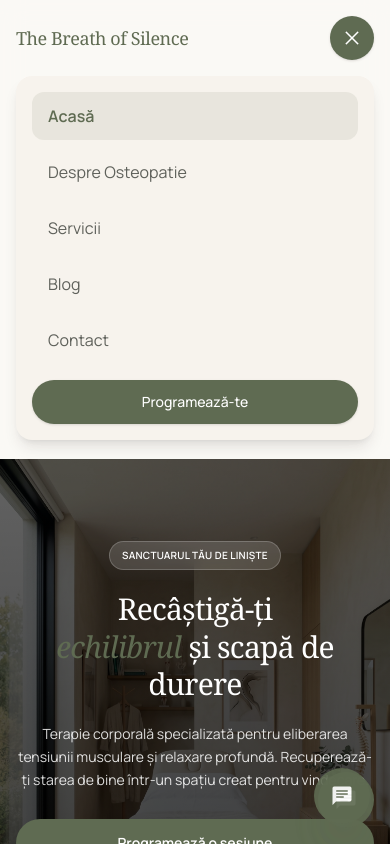
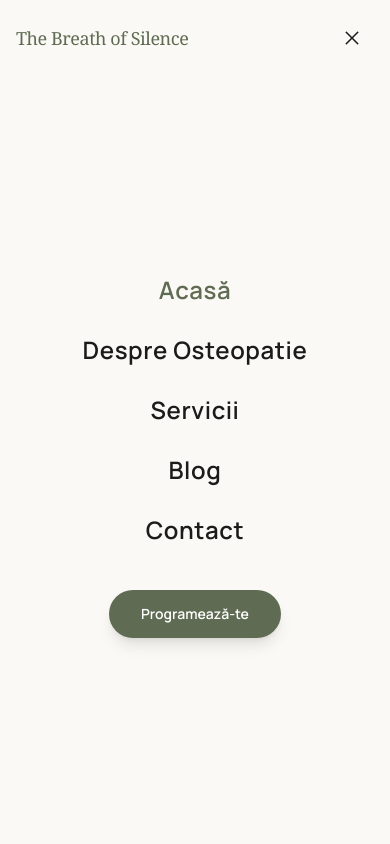
Before and after one commit to Durbace/Site-Terapie, an Angular app: page / in a window 390 px wide. Both pictures are taken after a click on the button "menu". Shown: the top 844 px of the page. Built offline with nearby package versions, Linux system fonts and the light colour scheme.

Commit message:
feat: enhance layout and styling for the About and Contact sections with improved animations and responsiveness

```diff
--- a/src/app/homepage/homepage.html
+++ b/src/app/homepage/homepage.html
@@ -65,22 +65,23 @@
     <!-- About Section -->
     <section class="py-16 sm:py-20 lg:py-28 bg-surface-container-low" id="about">
         <div class="max-w-7xl mx-auto px-4 sm:px-6 md:px-10 lg:px-8">
-            <div class="grid grid-cols-1 lg:grid-cols-2 gap-8 sm:gap-10 lg:gap-20 mb-10 sm:mb-12 lg:mb-20">
-                <div>
-                    <h2 appRevealOnScroll
+            <div class="max-w-4xl mx-auto text-center mb-10 sm:mb-12 lg:mb-20">
+                <span appRevealOnScroll [delay]="80"
+                    class="text-primary font-medium tracking-widest uppercase text-[10px] sm:text-xs mb-4 block">
+                    Terapie corporală
+                </span>
+
+                <h2 appRevealOnScroll [delay]="100"
                     class="text-2xl sm:text-3xl lg:text-4xl font-serif text-on-surface mb-5 sm:mb-6 lg:mb-8">
                     O abordare holistică a eliberării de tensiune
                 </h2>
-                    <p appRevealOnScroll [delay]="120"
-                        class="text-base sm:text-lg text-on-surface-variant leading-relaxed">
+
+                <p appRevealOnScroll [delay]="180"
+                    class="text-base sm:text-lg text-on-surface-variant leading-relaxed max-w-3xl mx-auto">
                     La The Breath of Silence, nu tratăm doar simptomele, ci căutăm rădăcina disconfortului tău.
                     Terapia noastră corporală combină tehnici moderne cu o înțelegere profundă a anatomiei umane,
                     oferindu-ți un spațiu unde corpul tău poate, în sfârșit, să expire.
                 </p>
-                </div>
-                <div class="hidden lg:flex items-end justify-end">
-                    <div class="h-px w-full bg-outline-variant/30"></div>
-                </div>
             </div>
 
             <div class="grid grid-cols-1 sm:grid-cols-2 xl:grid-cols-4 gap-6 sm:gap-8">
@@ -434,12 +435,6 @@
                             class="w-full sm:w-auto inline-flex items-center justify-center bg-surface text-primary px-5 sm:px-8 py-3.5 sm:py-4 rounded-full text-sm sm:text-base font-semibold hover:scale-102 active:scale-95 transition-all">
                             Fă o programare
                         </a>
-
-                        <a href="https://wa.me/40742638613"
-                            class="w-full sm:w-auto inline-flex items-center justify-center gap-2.5 border border-surface/30 text-surface px-5 sm:px-8 py-3.5 sm:py-4 rounded-full text-sm sm:text-base font-semibold hover:scale-102 active:scale-95 hover:bg-white/10 transition-all">
-                            <span class="material-symbols-outlined text-[20px]">chat</span>
-                            WhatsApp
-                        </a>
                     </div>
                 </div>
 
@@ -455,49 +450,95 @@
 
     <!-- Contact Section -->
     <section class="py-16 sm:py-20 lg:py-28" id="contact">
-        <div
-            class="max-w-7xl mx-auto px-4 sm:px-6 md:px-10 lg:px-8 grid grid-cols-1 lg:grid-cols-2 gap-10 sm:gap-12 lg:gap-20">
-            <div>
-                <h2 appRevealOnScroll class="text-2xl sm:text-3xl lg:text-4xl font-serif mb-8 sm:mb-10 lg:mb-12">Unde ne
-                    găsești</h2>
+    <div class="max-w-7xl mx-auto px-4 sm:px-6 md:px-10 lg:px-8">
+        <!-- Header -->
+        <div class="max-w-3xl mx-auto text-center mb-10 sm:mb-12 lg:mb-16">
+            <span appRevealOnScroll [delay]="80"
+                class="text-primary font-medium tracking-widest uppercase text-[10px] sm:text-xs mb-4 block">
+                Contact
+            </span>
 
-                <div class="space-y-6 sm:space-y-8 lg:space-y-10">
-                    <div appRevealOnScroll [delay]="0" class="flex gap-4 sm:gap-6">
-                        <span class="material-symbols-outlined text-primary text-3xl">location_on</span>
-                        <div>
-                            <h4 class="font-bold text-lg mb-1">Adresă</h4>
-                            <p class="text-on-surface-variant">Strada Brașovului Nr. 100, Brașov</p>
+            <h2 appRevealOnScroll [delay]="100"
+                class="text-2xl sm:text-3xl lg:text-4xl font-serif mb-5 sm:mb-6">
+                Unde ne găsești
+            </h2>
+
+            <p appRevealOnScroll [delay]="180"
+                class="text-sm sm:text-base text-on-surface-variant leading-relaxed max-w-2xl mx-auto">
+                Te așteptăm într-un spațiu calm și primitor, dedicat echilibrului, relaxării și recuperării.
+                Ne poți contacta telefonic, pe WhatsApp sau prin email.
+            </p>
+        </div>
+
+        <!-- Contact cards -->
+        <div class="grid grid-cols-1 sm:grid-cols-2 xl:grid-cols-4 gap-5 sm:gap-6 mb-8 sm:mb-10 lg:mb-12">
+            <div appRevealOnScroll [delay]="0"
+                class="bg-surface-container-lowest p-6 sm:p-8 rounded-lg border border-outline-variant/10 shadow-sm hover:shadow-lg transition-all">
+                <div class="w-12 h-12 bg-primary/10 text-primary rounded-full flex items-center justify-center mb-5">
+                    <span class="material-symbols-outlined">location_on</span>
+                </div>
+
+                <h3 class="text-lg font-bold mb-2">Adresă</h3>
+                <p class="text-on-surface-variant text-sm sm:text-base">
+                    Strada Brașovului Nr. 100, Brașov
+                </p>
+            </div>
+
+            <div appRevealOnScroll [delay]="100"
+                class="bg-surface-container-lowest p-6 sm:p-8 rounded-lg border border-outline-variant/10 shadow-sm hover:shadow-lg transition-all">
+                <div class="w-12 h-12 bg-primary/10 text-primary rounded-full flex items-center justify-center mb-5">
+                    <span class="material-symbols-outlined">call</span>
+                </div>
+
+                <h3 class="text-lg font-bold mb-2">Telefon</h3>
+                <p class="text-on-surface-variant text-sm sm:text-base mb-4">
+                    +40 742 638 613
+                </p>
+
+                <a href="tel:+40742638613"
+                    class="text-primary font-bold inline-flex items-center gap-2 text-sm sm:text-base">
+                    Sună acum
+                    <span class="material-symbols-outlined text-[18px]">arrow_forward</span>
+                </a>
+            </div>
+
+            <div appRevealOnScroll [delay]="200"
+                class="bg-surface-container-lowest p-6 sm:p-8 rounded-lg border border-outline-variant/10 shadow-sm hover:shadow-lg transition-all">
+                <div class="w-12 h-12 bg-primary/10 text-primary rounded-full flex items-center justify-center mb-5">
+                    <span class="material-symbols-outlined">mail</span>
+                </div>
+
+                <h3 class="text-lg font-bold mb-2">Email</h3>
+                <p class="text-on-surface-variant text-sm sm:text-base break-words">
+                    contact@breathofsilence.ro
+                </p>
+            </div>
+
+            <div appRevealOnScroll [delay]="300"
+                class="bg-primary text-on-primary p-6 sm:p-8 rounded-lg hero-gradient shadow-lg">
+                <div class="w-12 h-12 bg-white/10 rounded-full flex items-center justify-center mb-5">
+                    <span class="material-symbols-outlined">schedule</span>
+                </div>
+
+                <h3 class="text-lg font-bold mb-4">Program</h3>
+
+                <ul class="space-y-2 text-sm opacity-90">
+                    <li class="flex justify-between gap-4">
+                        <span>L-V</span>
+                        <span>10:00 - 20:00</span>
+                    </li>
+
+                    <li class="flex justify-between gap-4">
+                        <span>S-D</span>
+                        <span>Închis</span>
+                    </li>
+                </ul>
             </div>
         </div>
 
-                    <div appRevealOnScroll [delay]="100" class="flex gap-4 sm:gap-6">
-                        <span class="material-symbols-outlined text-primary text-3xl">call</span>
-                        <div>
-                            <h4 class="font-bold text-lg mb-1">Telefon</h4>
-                            <p class="text-on-surface-variant">+40 742 638 613</p>
-                        </div>
-                    </div>
-
-                    <div appRevealOnScroll [delay]="200" class="flex gap-4 sm:gap-6">
-                        <span class="material-symbols-outlined text-primary text-3xl">mail</span>
-                        <div>
-                            <h4 class="font-bold text-lg mb-1">Email</h4>
-                            <p class="text-on-surface-variant">contact@breathofsilence.ro</p>
-                        </div>
-                    </div>
-
-                    <div appRevealOnScroll [delay]="300" class="flex gap-4 sm:gap-6">
-                        <span class="material-symbols-outlined text-primary text-3xl">schedule</span>
-                        <div>
-                            <h4 class="font-bold text-lg mb-1">Program</h4>
-                            <p class="text-on-surface-variant">L-V: 10:00 - 20:00<br />S-D: Închis</p>
-                        </div>
-                    </div>
-                </div>
-            </div>
-
+        <!-- Map below -->
         <div appRevealOnScroll [delay]="180"
-                class="h-[320px] sm:h-[400px] lg:h-[500px] bg-surface-container rounded-lg overflow-hidden relative shadow-inner">
+            class="h-[320px] sm:h-[400px] md:h-[460px] lg:h-[520px] bg-surface-container rounded-xl overflow-hidden relative shadow-inner border border-outline-variant/10">
             <iframe id="mapFrame" class="w-full h-full grayscale"
                 src="https://www.google.com/maps?q=Strada+Brasovului+nr+100,+Brasov,+Romania&output=embed"
                 loading="lazy" referrerpolicy="no-referrer-when-downgrade">
@@ -518,15 +559,3 @@
 
 <!-- Footer -->
 <app-footer></app-footer>
-
-<!-- Floating WhatsApp -->
-<div class="fixed bottom-4 right-4 sm:bottom-6 sm:right-6 lg:bottom-8 lg:right-8 z-50">
-    <a class="bg-primary dark:bg-stone-800 text-white rounded-full p-3 sm:p-4 w-14 h-14 sm:w-16 sm:h-16 flex items-center justify-center shadow-2xl shadow-primary/20 hover:scale-110 hover:rotate-3 transition-all animate-pulse group relative"
-        href="https://wa.me/40742638613">
-        <span class="material-symbols-outlined filled-icon">chat</span>
-        <div
-            class="absolute right-16 sm:right-20 bg-primary text-white py-2 px-4 rounded-lg text-sm whitespace-nowrap opacity-0 group-hover:opacity-100 transition-opacity pointer-events-none hidden sm:block">
-            Contact Rapid pe WhatsApp
-        </div>
-    </a>
-</div>
--- a/src/app/navbar/navbar.html
+++ b/src/app/navbar/navbar.html
@@ -1,12 +1,12 @@
 <nav class="bg-surface/80 dark:bg-stone-900/80 backdrop-blur-md docked full-width top-0 sticky z-50">
-    <div class="flex justify-between items-center w-full px-4 sm:px-6 lg:px-8 py-4 sm:py-6 max-w-7xl mx-auto">
+    <div class="flex justify-between items-center w-full px-3 sm:px-4 lg:px-6 py-4 sm:py-5 mx-auto">
         <a class="text-lg sm:text-2xl font-serif tracking-tight text-primary dark:text-stone-100" routerLink="/"
             (click)="closeMobileMenu()">
             The Breath of Silence
         </a>
 
         <!-- Desktop Nav -->
-        <div class="hidden min-[1147px]:flex items-center gap-10">
+        <div class="hidden min-[1147px]:flex items-center gap-6 xl:gap-8 2xl:gap-10">
             <a routerLink="/" [routerLinkActiveOptions]="{ exact: true }"
                 routerLinkActive="text-primary font-semibold border-b-2 border-primary/30 pb-1"
                 class="text-on-surface-variant/70 hover:text-primary transition-colors hover:scale-102 transition-transform duration-300">
@@ -26,7 +26,7 @@
 
             <a routerLink="/blog" routerLinkActive="text-primary font-semibold border-b-2 border-primary/30 pb-1"
                 class="text-on-surface-variant/70 hover:text-primary transition-colors hover:scale-102 transition-transform duration-300">
-                Blogs
+                Blog
             </a>
 
             <a routerLink="/contact" routerLinkActive="text-primary font-semibold border-b-2 border-primary/30 pb-1"
@@ -37,7 +37,7 @@
 
         <!-- Desktop CTA -->
         <a [routerLink]="['/']" fragment="contact"
-            class="hidden min-[1147px]:inline-flex bg-primary text-on-primary px-4 sm:px-6 lg:px-8 py-2.5 sm:py-3 rounded-full text-sm sm:text-base font-medium hover:scale-102 active:scale-95 transition-all shadow-sm">
+            class="hidden min-[1147px]:inline-flex bg-primary text-on-primary px-5 xl:px-7 py-2.5 sm:py-3 rounded-full text-sm sm:text-base font-medium hover:scale-102 active:scale-95 transition-all shadow-sm whitespace-nowrap">
             Programează-te
         </a>
 
@@ -51,45 +51,64 @@
         </button>
     </div>
 
-    <!-- Mobile Menu -->
-    <div *ngIf="mobileMenuOpen" class="min-[1147px]:hidden px-4 sm:px-6 pb-4 sm:pb-6 max-w-7xl mx-auto">
-        <div class="bg-surface-container-low rounded-2xl p-4 shadow-lg flex flex-col gap-2">
-            <a routerLink="/" (click)="closeMobileMenu()"
-                class="px-4 py-3 rounded-xl text-primary font-semibold bg-primary/10">
-                Acasă
-            </a>
-
-            <a routerLink="/despre-osteopatie" (click)="closeMobileMenu()"
-                class="px-4 py-3 rounded-xl text-on-surface-variant hover:bg-black/5 transition-colors">
-                Despre Osteopatie
-            </a>
-
-            <a routerLink="/servicii" (click)="closeMobileMenu()"
-                class="px-4 py-3 rounded-xl text-on-surface-variant hover:bg-black/5 transition-colors">
-                Servicii
-            </a>
-
-            <a routerLink="/blog" (click)="closeMobileMenu()"
-                class="px-4 py-3 rounded-xl text-on-surface-variant hover:bg-black/5 transition-colors">
-                Blog
-            </a>
-
-            <a routerLink="/contact" (click)="closeMobileMenu()"
-                class="px-4 py-3 rounded-xl text-on-surface-variant hover:bg-black/5 transition-colors">
-                Contact
-            </a>
-
-            <a [routerLink]="['/']" fragment="contact" (click)="closeMobileMenu()"
-                class="mt-2 bg-primary text-on-primary px-6 py-3 rounded-full text-sm font-medium shadow-sm text-center">
-                Programează-te
-            </a>
-        </div>
-    </div>
-
     <!-- Scroll Progress Bar -->
     <div class="w-full h-[3px] bg-transparent">
         <div class="h-full bg-primary transition-[width] duration-150 ease-out" [style.width.%]="scrollProgress">
         </div>
     </div>
+</nav>
 
-</nav>
+<!-- Mobile Fullscreen Menu - IMPORTANT: este DUPĂ nav, nu în nav -->
+<div *ngIf="mobileMenuOpen"
+    class="fixed inset-0 w-screen h-screen z-[99999] min-[1147px]:hidden bg-[#fbf9f5] dark:bg-stone-950 text-on-surface dark:text-stone-100 overflow-y-auto"
+    style="position: fixed; inset: 0; background-color: #fbf9f5;">
+    <!-- Top bar inside menu -->
+    <div class="flex items-center justify-between px-4 sm:px-6 py-4 sm:py-5">
+        <a class="text-lg sm:text-2xl font-serif tracking-tight text-primary dark:text-stone-100" routerLink="/"
+            (click)="closeMobileMenu()">
+            The Breath of Silence
+        </a>
+
+        <button type="button" (click)="closeMobileMenu()"
+            class="w-11 h-11 rounded-full flex items-center justify-center text-on-surface dark:text-stone-100 hover:bg-black/5 dark:hover:bg-white/10 transition-colors"
+            aria-label="Închide meniul">
+            <span class="material-symbols-outlined">close</span>
+        </button>
+    </div>
+
+    <!-- Center menu -->
+    <div class="min-h-[calc(100svh-84px)] flex flex-col items-center justify-center text-center px-4 sm:px-6">
+        <div class="flex flex-col items-center gap-7 sm:gap-9">
+            <a routerLink="/" [routerLinkActiveOptions]="{ exact: true }" routerLinkActive="!text-primary"
+                (click)="closeMobileMenu()"
+                class="text-2xl sm:text-3xl font-semibold tracking-wide text-on-surface dark:text-stone-100 hover:text-primary transition-colors">
+                Acasă
+            </a>
+
+            <a routerLink="/despre-osteopatie" routerLinkActive="!text-primary" (click)="closeMobileMenu()"
+                class="text-2xl sm:text-3xl font-semibold tracking-wide text-on-surface dark:text-stone-100 hover:text-primary transition-colors">
+                Despre Osteopatie
+            </a>
+
+            <a routerLink="/servicii" routerLinkActive="!text-primary" (click)="closeMobileMenu()"
+                class="text-2xl sm:text-3xl font-semibold tracking-wide text-on-surface dark:text-stone-100 hover:text-primary transition-colors">
+                Servicii
+            </a>
+
+            <a routerLink="/blog" routerLinkActive="!text-primary" (click)="closeMobileMenu()"
+                class="text-2xl sm:text-3xl font-semibold tracking-wide text-on-surface dark:text-stone-100 hover:text-primary transition-colors">
+                Blog
+            </a>
+
+            <a routerLink="/contact" routerLinkActive="!text-primary" (click)="closeMobileMenu()"
+                class="text-2xl sm:text-3xl font-semibold tracking-wide text-on-surface dark:text-stone-100 hover:text-primary transition-colors">
+                Contact
+            </a>
+
+            <a [routerLink]="['/']" fragment="contact" (click)="closeMobileMenu()"
+                class="mt-4 inline-flex items-center justify-center bg-primary text-on-primary px-8 py-3.5 rounded-full text-sm sm:text-base font-semibold shadow-lg hover:scale-102 active:scale-95 transition-all">
+                Programează-te
+            </a>
+        </div>
+    </div>
+</div>
```
Also changed, not shown: src/app/osteopatie/osteopatie.html (+10 -14 lines). Lines whose indentation alone changed are shown as unchanged.
